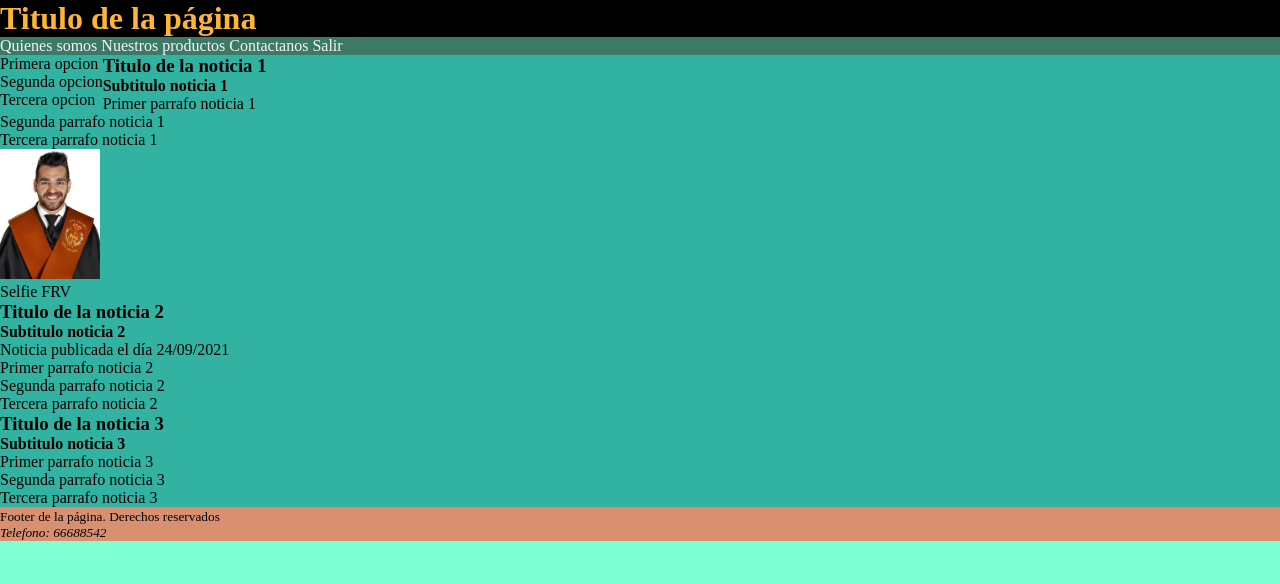
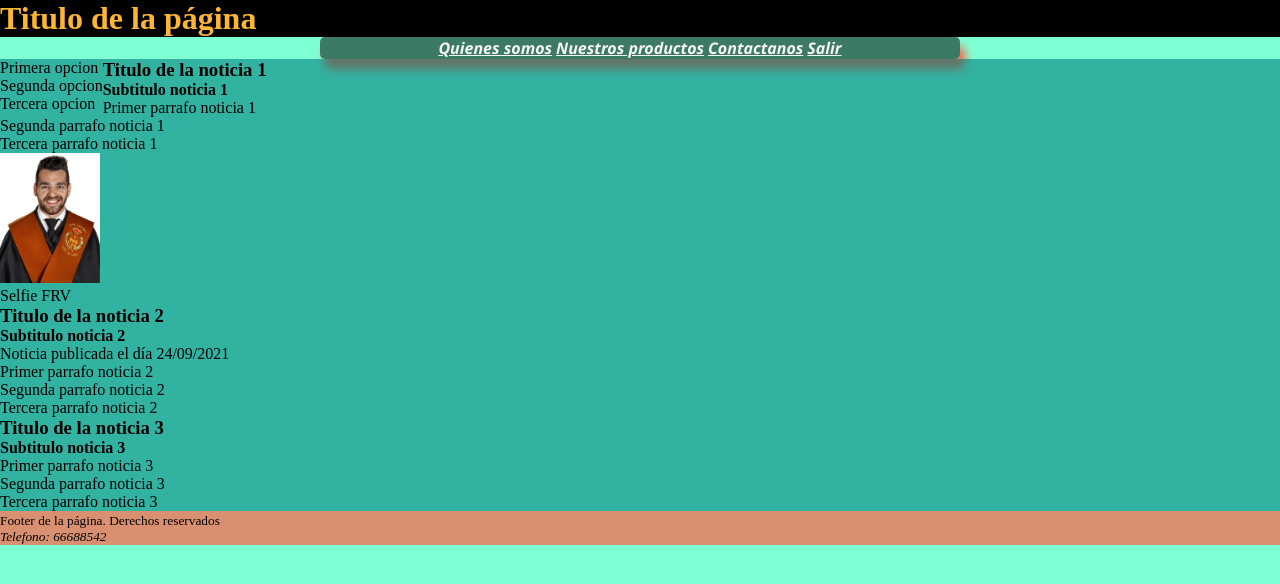
Before and after one commit to fratiav/HTML5, a plain HTML site: page index.html in a window 1280 px wide. Drawn offline with Linux system fonts and the light colour scheme.

Commit message:
Modificacion CSS

```diff
--- a/index.css
+++ b/index.css
@@ -17,10 +17,19 @@ body{
 nav{
     background-color: rgba(0, 0, 0, 0.521);
     color: whitesmoke;
+    border-radius: 5px;
+    text-align: center;
+    width: 50%;
+    margin: 0 auto;
+    box-shadow: tomato 5px 10px 10px;
 }
 
 nav li{
     display: inline;
+    font-family: 'Segoe UI', Tahoma, Verdana, sans-serif;
+    font-weight: bold;
+    font-style: italic;
+    text-decoration: underline;
 }
 
 aside{
```
